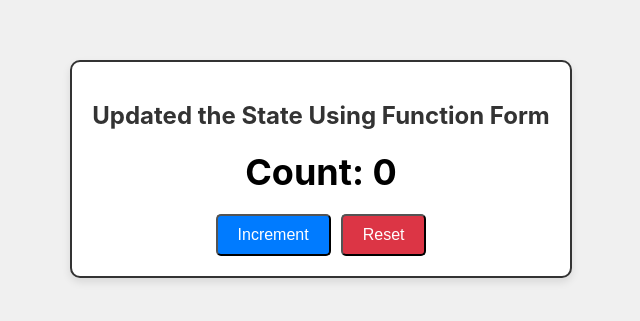
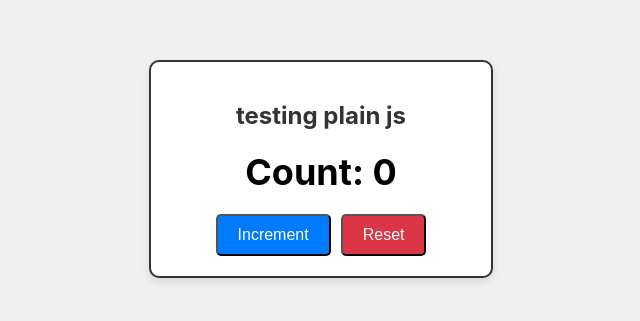
Before and after one commit to aniket-bhadra/React-Tricky-Concepts-Practice-and-Revise, a React (Create React App) app in the folder react-tricky-concepts-practice-and-revise/: page / in a window 1280 px wide. Shown: the part 231-552 px from the top of the page, without its empty margins (319-959 px from the left). Built offline with nearby package versions, Linux system fonts and the light colour scheme.

Commit message:
small issue fixed

```diff
--- a/react-tricky-concepts-practice-and-revise/src/components/MyComponent2.js
+++ b/react-tricky-concepts-practice-and-revise/src/components/MyComponent2.js
@@ -44,7 +44,7 @@ function MyComponent2() {
           textAlign: "center",
         }}
       >
-        <h2 style={{ color: "#333" }}>Updated the State Using Function Form</h2>
+        <h2 style={{ color: "#333" }}>testing plain js</h2>
         <p style={{ fontSize: "36px", fontWeight: "bold", margin: "20px 0" }}>
           Count: {count}
         </p>
```
